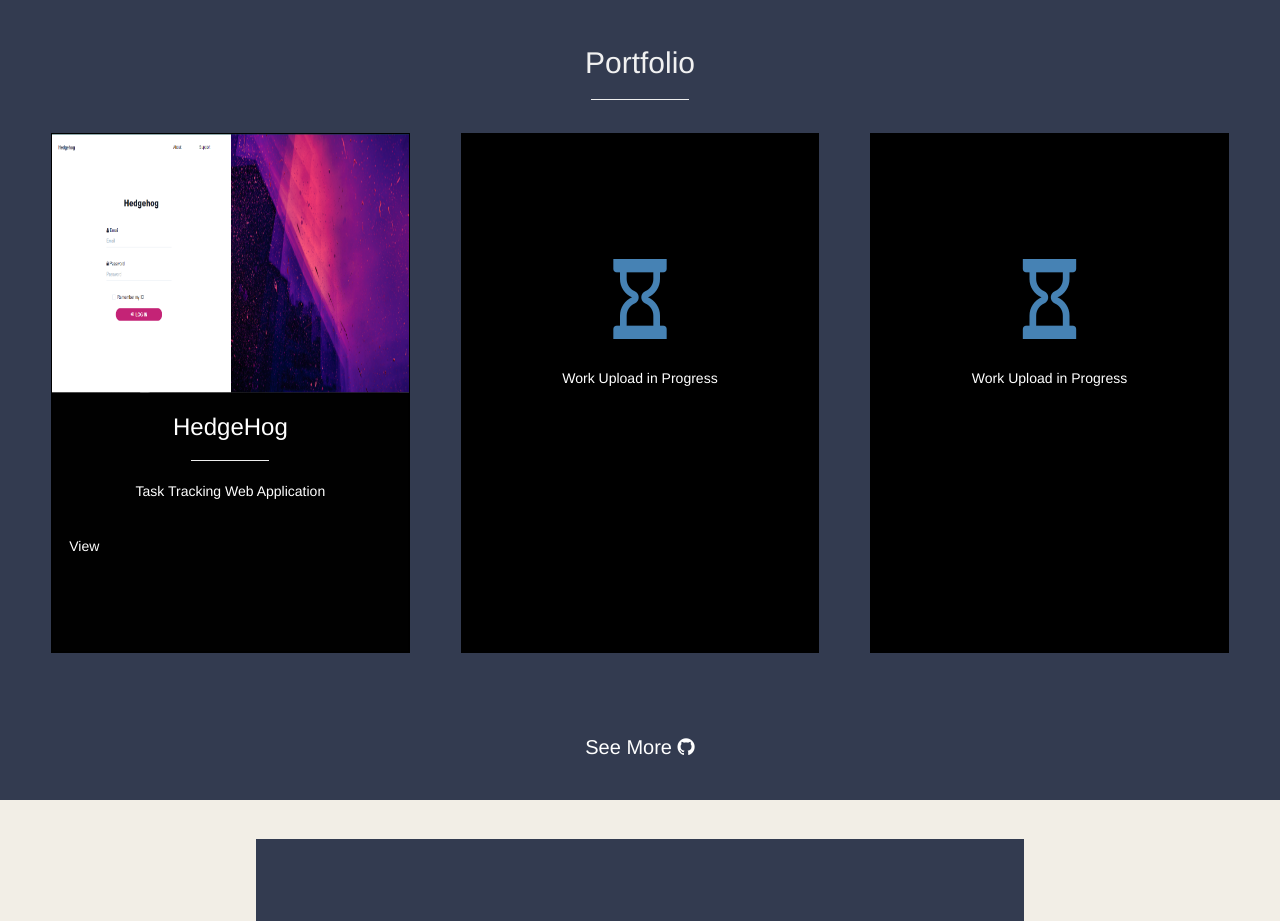
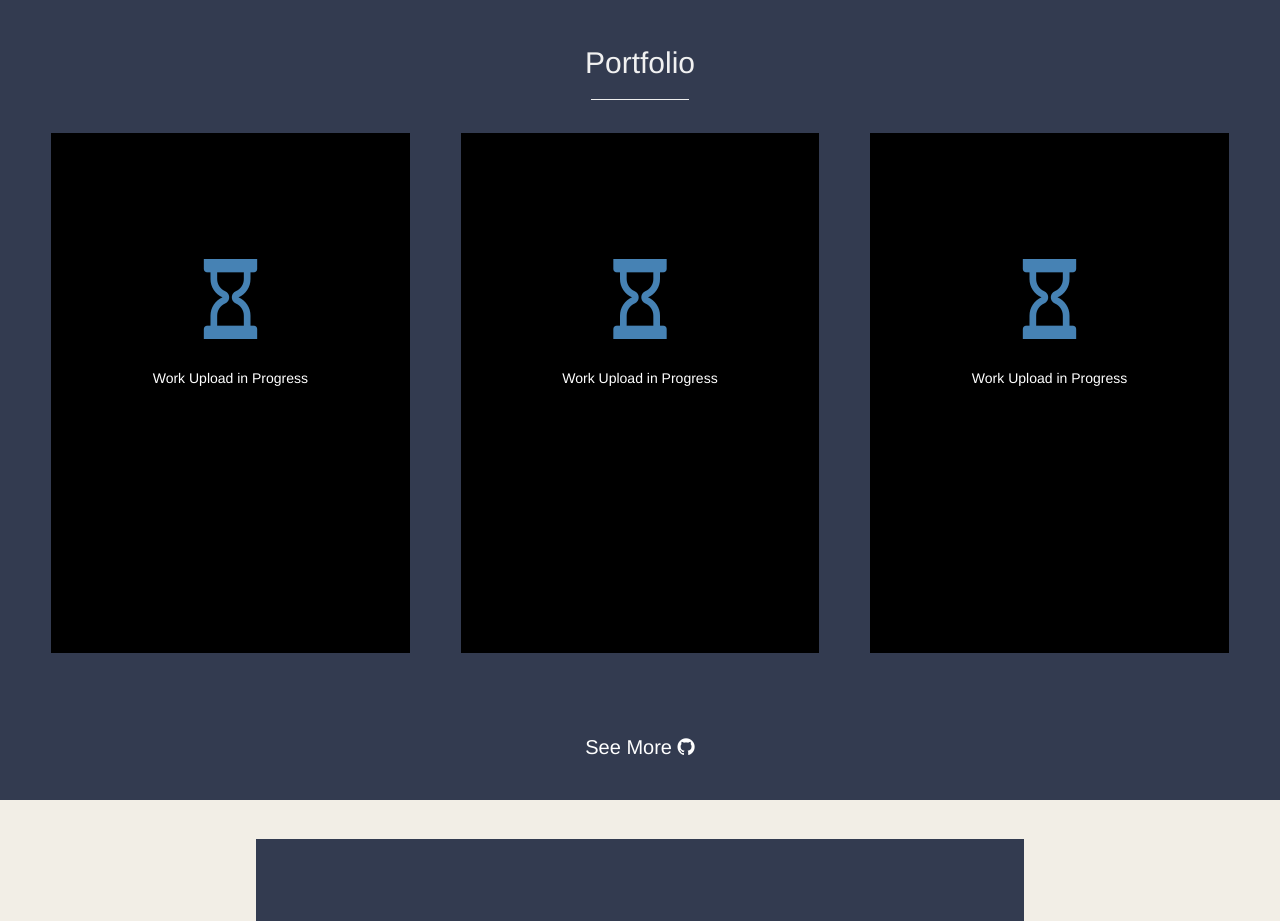
Before and after one commit to Moyowaaaa/Moyowa, a Vue app: page / in a window 1280 px wide. Shown: the part 1340-2261 px from the top of the page. Built offline with nearby package versions, Linux system fonts and the light colour scheme; a web font is replaced by a local one.

Commit message:
fix: links

```diff
--- a/src/views/Home.vue
+++ b/src/views/Home.vue
@@ -85,19 +85,19 @@
 
 
         <div class="project">
-          <div class="img">
-            <img src="../assets/project1.jpg" style="width:100%;height:100%;" alt="">
+           <div class="upload">
+
+              <div class="up">
+                <div class="hourglass">
+                  <span class="glyphicon glyphicon-hourglass"></span>
+                </div>
+
+
+                <p>Work Upload in Progress</p>
+              </div>
+
+
           </div>
-          <div class="des">
-            <h3>HedgeHog<hr></h3>
-
-            <p>Task Tracking Web Application</p>
-            <div class="languages">
-
-            </div>
-            <a href="https://xdm-front-vercel.app">View</a>
-          </div>
-
 
 
         </div>
@@ -183,7 +183,7 @@
 
 
       <div class="git">
-        <a href="https://github.com/Pope-Skittles"><p>See More <i class="fa fa-github" aria-hidden="true"></i></p></a>
+        <a href="https://github.com/Moyowaaaa"><p>See More <i class="fa fa-github" aria-hidden="true"></i></p></a>
       </div>
 
   </div>
@@ -202,7 +202,7 @@
         <div class="links">
           <a href="mailto:moyowa7@icloud.com"><i class="fa fa-envelope" aria-hidden="true"></i></a>
           <a href="https://www.linkedin.com/in/moyowa-etchie-665b51189"><i class="fa fa-linkedin"></i></a>
-         <a href="https://github.com/Pope-Skittles"><i class="fa fa-github" aria-hidden="true"></i></a>
+         <a href="https://github.com/Moyowaaaa"><i class="fa fa-github" aria-hidden="true"></i></a>
                     <a href="https://twitter.com/Etchie____"><i class="fa fa-twitter" aria-hidden="true"></i></a>
         </div>
         </div>
```
